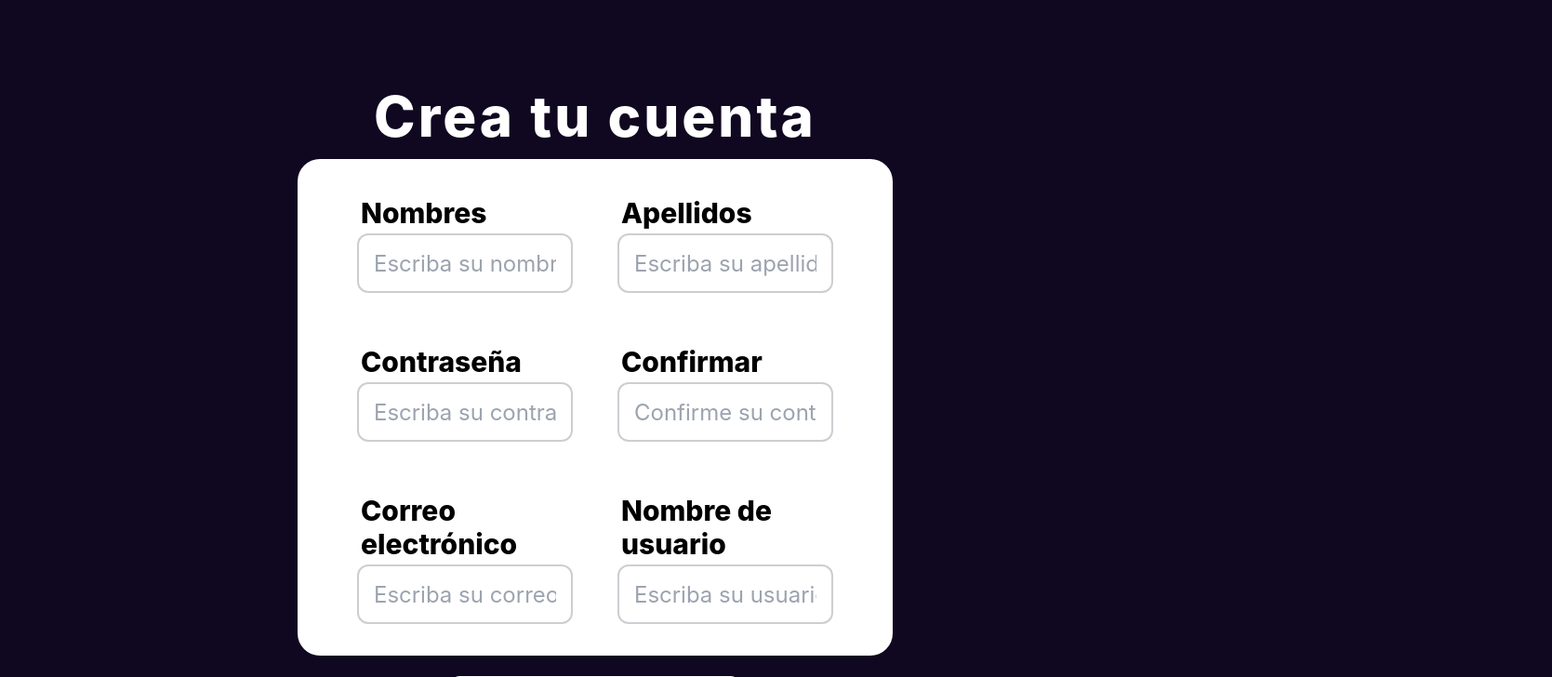
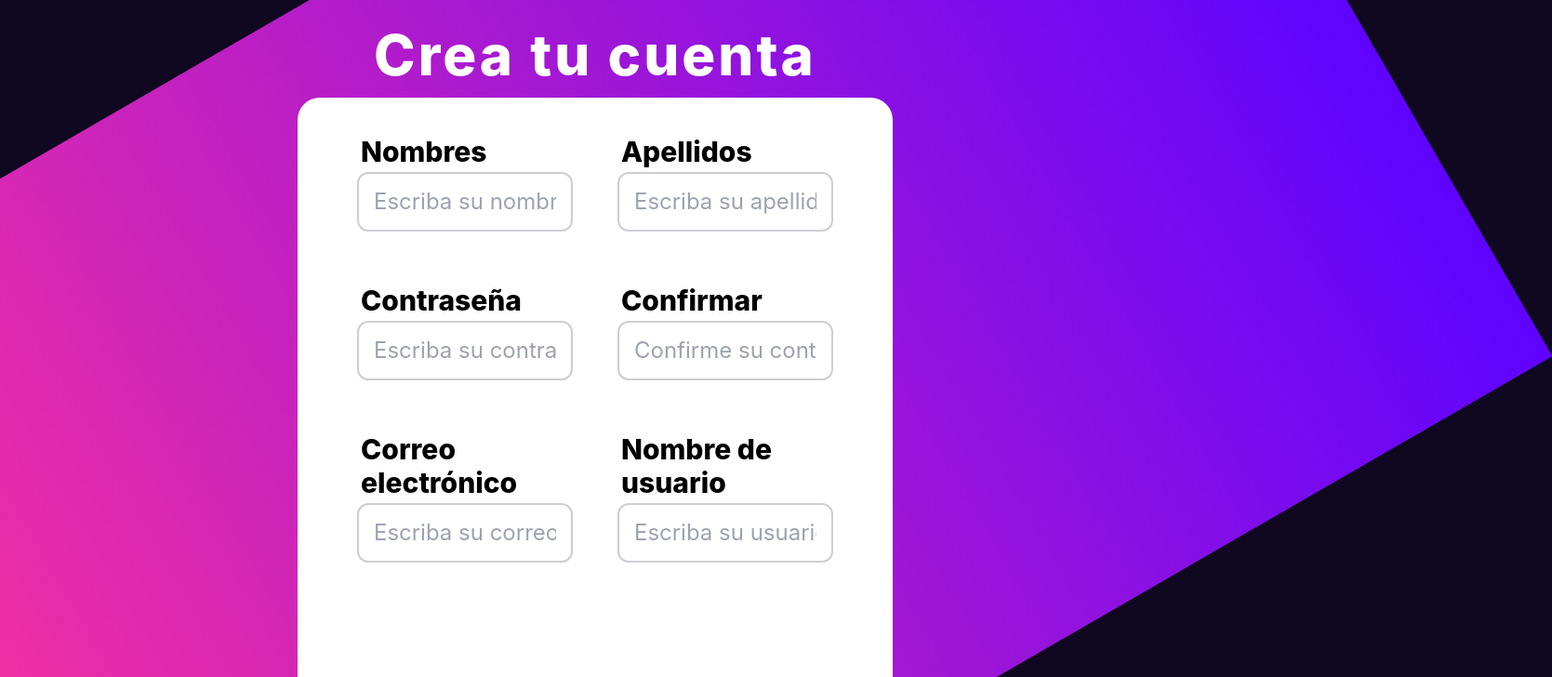
Before and after one commit to HackathonNicaragua2022/Intellikesh, a Next.js app in the folder spanishcodecamp_frontend/: page /registro in a window 1280 px wide. Shown: the top 728 px of the page at 93% size, 1669 px wide, since content can reach past the window. Built offline with nearby package versions, Linux system fonts and the light colour scheme.

Commit message:
login-and-register-page-fix

```diff
--- a/spanishcodecamp_frontend/pages/login.tsx
+++ b/spanishcodecamp_frontend/pages/login.tsx
@@ -26,13 +26,14 @@ const Registro: NextPage = () => {
   };
 
   return (
-    <div className="flex flex-col items-center justify-center w-screen h-screen bg-midnight">
-      <h1 className="mb-4 text-5xl font-semibold text-center text-white">
+    <div className="flex flex-col items-center justify-center w-screen h-screen overflow-hidden bg-midnight">
+      <div className="absolute z-0 w-[1800px] rotate-[150deg] bg-gradient-to-r from-purple to-pink h-[1000px]" />
+      <h1 className="relative mb-4 text-5xl font-semibold text-center text-white z-1">
         ¡Bienvenido!
       </h1>
 
       <form
-        className="flex flex-col items-center justify-center w-10/12 p-16 bg-white xl:w-1/2 h-4/6 rounded-3xl"
+        className="relative flex flex-col items-center justify-center w-10/12 p-16 bg-white xl:w-1/2 h-4/6 rounded-3xl z-1"
         onSubmit={handleSubmit}
       >
         <div className="w-4/5">
@@ -50,7 +51,7 @@ const Registro: NextPage = () => {
           />
         </div>
         <Button
-          className="self-center w-2/5 p-4 mt-12 text-xs border-4 border-midnight"
+          className="text-black border-black text-[2rem] mt-6 hover:border-white"
           formAction="submit"
         >
           Iniciar Sesión
--- a/spanishcodecamp_frontend/pages/registro.tsx
+++ b/spanishcodecamp_frontend/pages/registro.tsx
@@ -26,13 +26,13 @@ const Registro: NextPage = () => {
   };
 
   return (
-    <div className="flex flex-col items-center justify-center w-screen h-screen bg-midnight">
-      <h1 className="mb-4 text-6xl font-extrabold tracking-wider text-center text-white">
+    <div className="flex flex-col items-center justify-center w-screen h-screen overflow-hidden bg-midnight">
+      <div className="absolute z-0 w-[1800px] rotate-[150deg] bg-gradient-to-r from-purple to-pink h-[1000px]" />
+      <h1 className="relative mb-4 text-6xl font-extrabold tracking-wider text-center text-white z-1">
         Crea tu cuenta
       </h1>
-
       <form
-        className="grid w-10/12 grid-cols-2 gap-12 px-16 py-8 bg-white xl:w-1/2 h-4/6 rounded-3xl"
+        className="relative grid grid-cols-2 gap-12 px-16 py-8 bg-white z-1 xl:w-1/2 h-5/6 rounded-3xl"
         onSubmit={handleSubmit}
       >
         <Input
@@ -70,7 +70,7 @@ const Registro: NextPage = () => {
         />
         <div className="flex justify-center w-full col-span-2">
           <Button
-            className="self-center w-3/5 p-3 text-xs border-4 border-midnight"
+            className="text-black border-black text-[2rem] mt-6 hover:border-white"
             formAction="submit"
           >
             Registrarse
```
